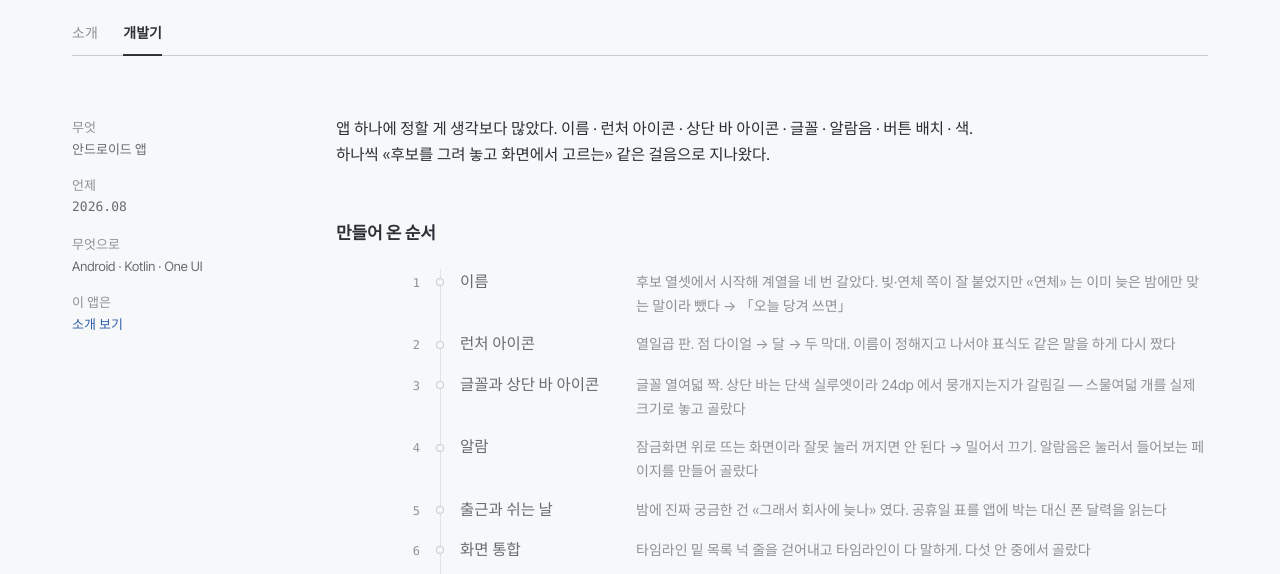
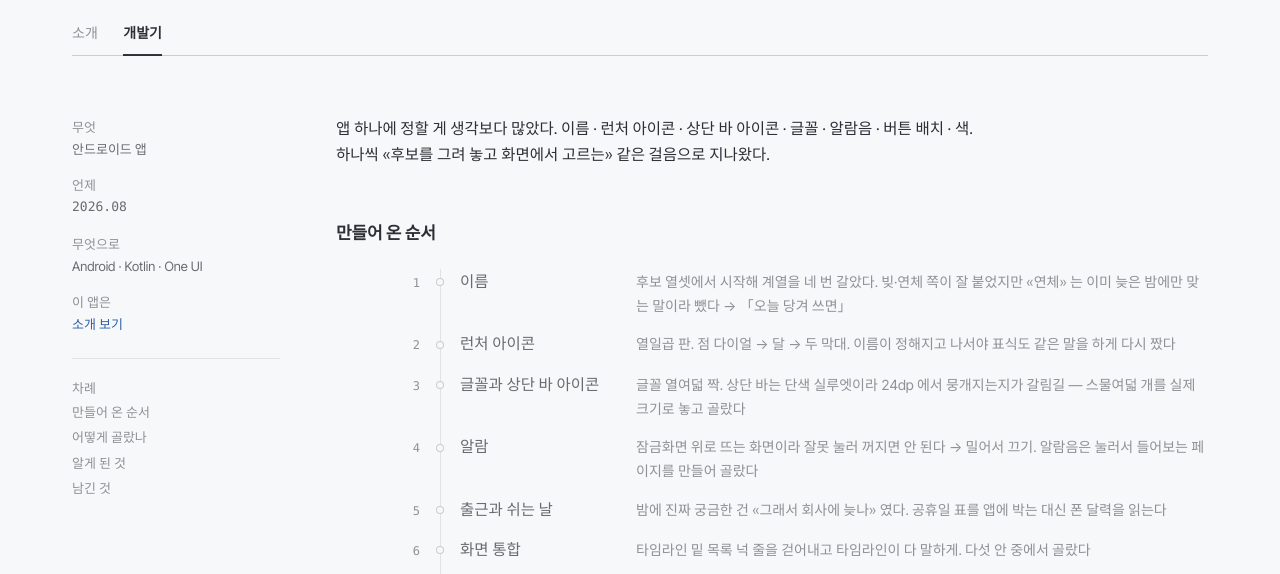
Before and after one commit to newhigen/projects.sungd.uk, an Astro site: page /sleep-now/making in a window 1280 px wide. Shown: the part 194-768 px from the top of the page. Built offline with nearby package versions, Linux system fonts and the light colour scheme; Astro itself is replaced by a stand-in of ours; a web font is replaced by a local one.

Commit message:
프로젝트 페이지 왼쪽 난에 차례 — h2 목록, 차례만 따라 내려온다

```diff
--- /dev/null
+++ b/src/components/Toc.astro
@@ -0,0 +1,16 @@
+---
+/** 왼쪽 난에 붙는 절 목차. 본문의 h2 를 그대로 잇는다 */
+interface Props {
+  items: { slug: string; text: string }[];
+}
+const { items } = Astro.props;
+---
+
+{items.length > 1 && (
+  <nav class="toc" aria-label="차례">
+    <div class="lb">차례</div>
+    <ol>
+      {items.map(h => <li><a href={`#${h.slug}`}>{h.text}</a></li>)}
+    </ol>
+  </nav>
+)}
--- a/src/pages/[slug]/making.astro
+++ b/src/pages/[slug]/making.astro
@@ -2,6 +2,7 @@
 import { getCollection, getEntry, render } from 'astro:content';
 import Base from '../../layouts/Base.astro';
 import Tabs from '../../components/Tabs.astro';
+import Toc from '../../components/Toc.astro';
 
 export async function getStaticPaths() {
   const all = await getCollection('making');
@@ -15,7 +16,8 @@ export async function getStaticPaths() {
 }
 
 const { entry, project } = Astro.props;
-const { Content } = await render(entry);
+const { Content, headings } = await render(entry);
+const toc = headings.filter(h => h.depth === 2).map(({ slug, text }) => ({ slug, text }));
 const d = project.data;
 ---
 
@@ -36,6 +38,7 @@ const d = project.data;
         <dt>이 앱은</dt>
         <dd><a href={`/${project.id}`}>소개 보기</a></dd>
       </dl>
+      <Toc items={toc} />
     </aside>
 
     <article class="prose">
--- a/src/styles/site.css
+++ b/src/styles/site.css
@@ -211,9 +211,6 @@ a { color: inherit; }
   font-size: 0.8125rem;
   color: var(--ink-3);
   line-height: 1.7;
-  position: sticky;
-  top: 1.75rem;
-  align-self: start;
 }
 .rail dl { margin: 0; }
 .rail dt { color: var(--ink-3); margin-top: 0.9rem; }
@@ -230,6 +227,21 @@ a { color: inherit; }
 }
 .rail li { display: flex; gap: 0.45rem; margin-bottom: 0.3rem; }
 .rail li::before { content: "—"; color: var(--ink-3); flex-shrink: 0; }
+/* 난은 글과 같이 흐르고 차례만 따라 내려온다 */
+.toc {
+  margin-top: 1.4rem;
+  padding-top: 1.1rem;
+  border-top: 1px solid var(--rule);
+  position: sticky;
+  top: 1.75rem;
+}
+.toc .lb { color: var(--ink-3); margin-bottom: 0.15rem; }
+.toc ol { list-style: none; margin: 0; padding: 0; }
+.toc li { display: block; margin-bottom: 0.2rem; }
+.toc li::before { content: none; }
+.toc a { color: var(--ink-3); }
+.toc a:hover { color: var(--ink-2); text-decoration: none; }
+.prose h2 { scroll-margin-top: 1.75rem; }
 
 .prose > p,
 .prose > ul,
@@ -469,8 +481,9 @@ figcaption {
 @media (max-width: 900px) {
   :root { --gut: 1.5rem; }
   .doc-body { grid-template-columns: 1fr; gap: 0; }
-  .rail { position: static; margin-bottom: 2rem; }
+  .rail { margin-bottom: 2rem; }
   .rail ul { margin-top: 1rem; }
+  .toc { display: none; }
 }
 
 @media (max-width: 640px) {
```
Also changed, not shown: src/pages/[slug].astro (+7 -2 lines).
